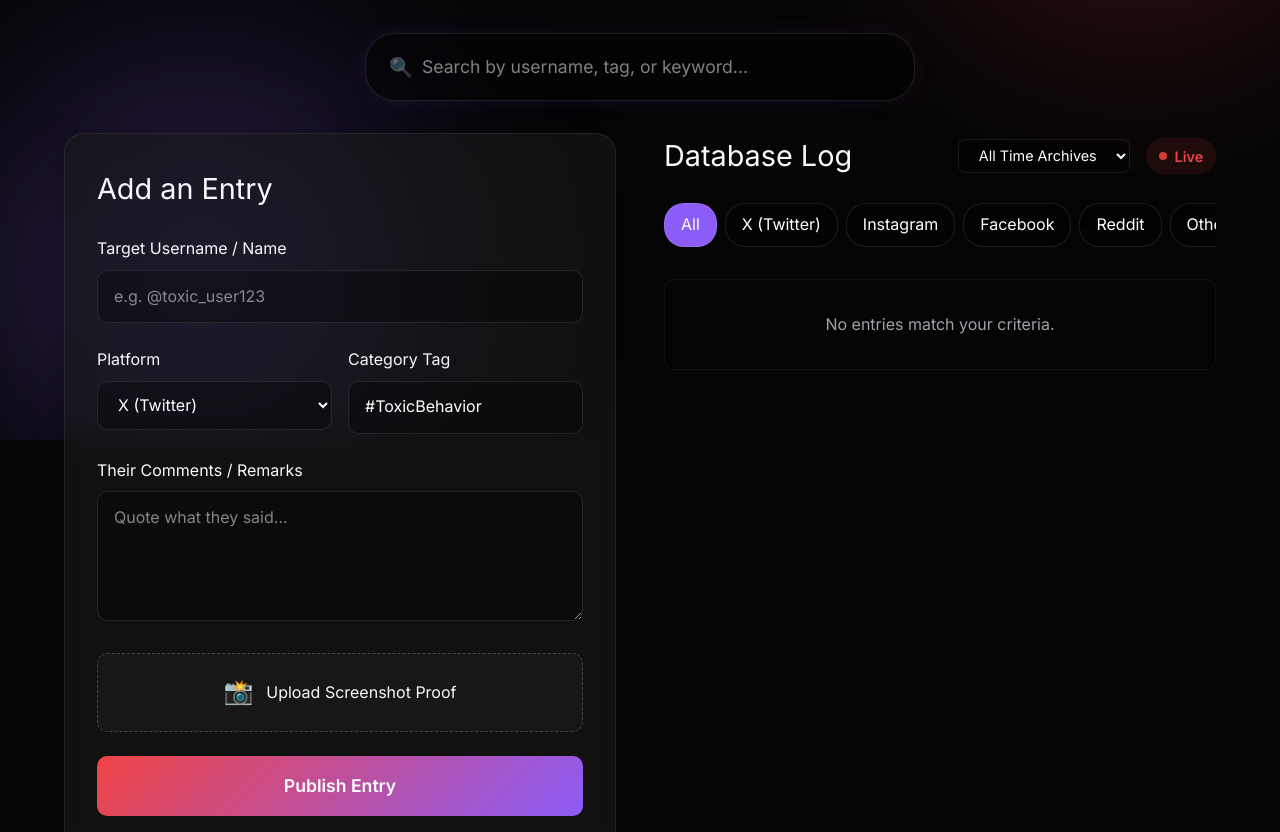
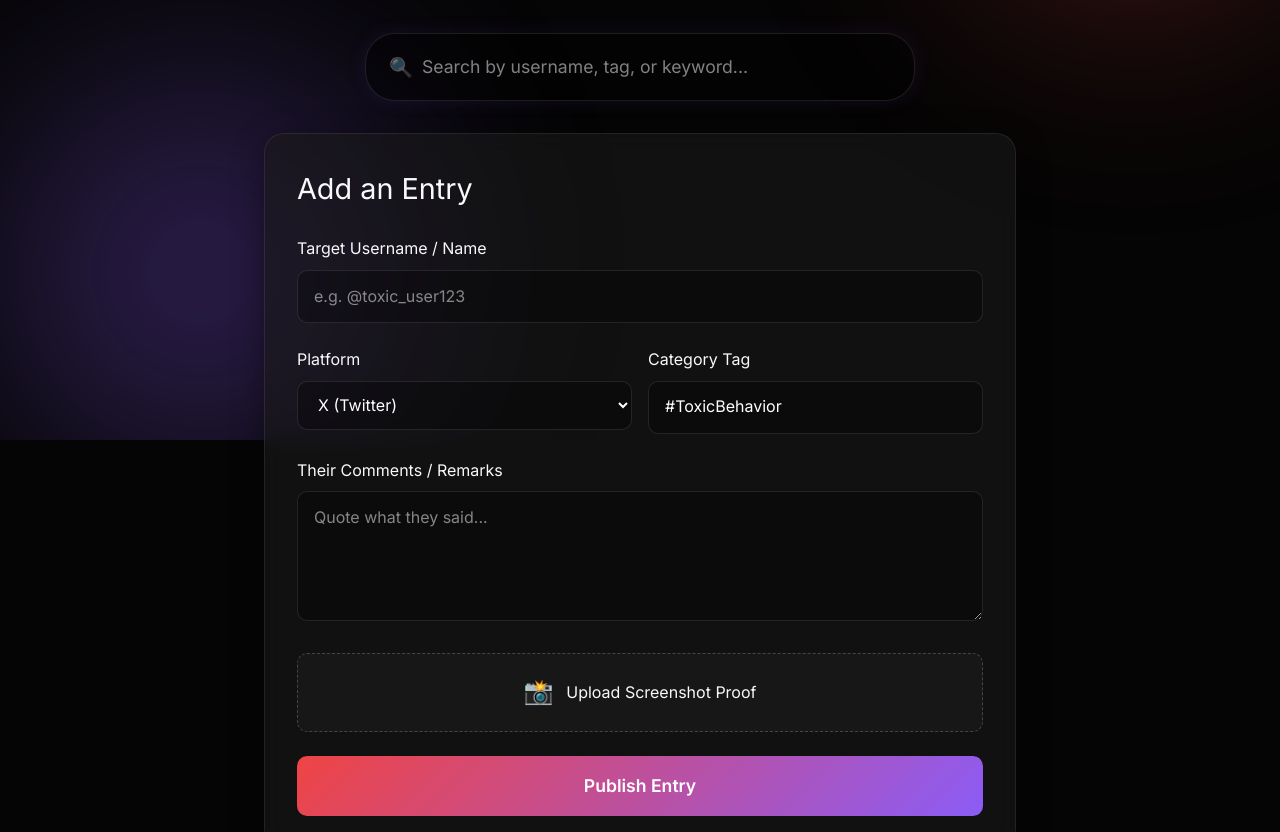
Before and after one commit to codered-369/FF, a Next.js app: page / in a window 1280 px wide. Shown: the part 360-1192 px from the top of the page. Built offline with nearby package versions, Linux system fonts and the light colour scheme.

Commit message:
Updated layout to a centralized timeline feed

```diff
--- a/app/page.tsx
+++ b/app/page.tsx
@@ -208,7 +208,7 @@
         </div>
       </header>
 
-      <main style={{ maxWidth: "1200px", margin: "0 auto", padding: "0 1.5rem 4rem", display: "grid", gap: "3rem", gridTemplateColumns: "repeat(auto-fit, minmax(300px, 1fr))" }}>
+      <main style={{ maxWidth: "800px", margin: "0 auto", padding: "0 1.5rem 4rem", display: "flex", flexDirection: "column", gap: "4rem" }}>
 
         {/* Add Entry Section */}
         <section className="glass-panel" style={{ padding: "2rem", height: "fit-content" }}>
```
